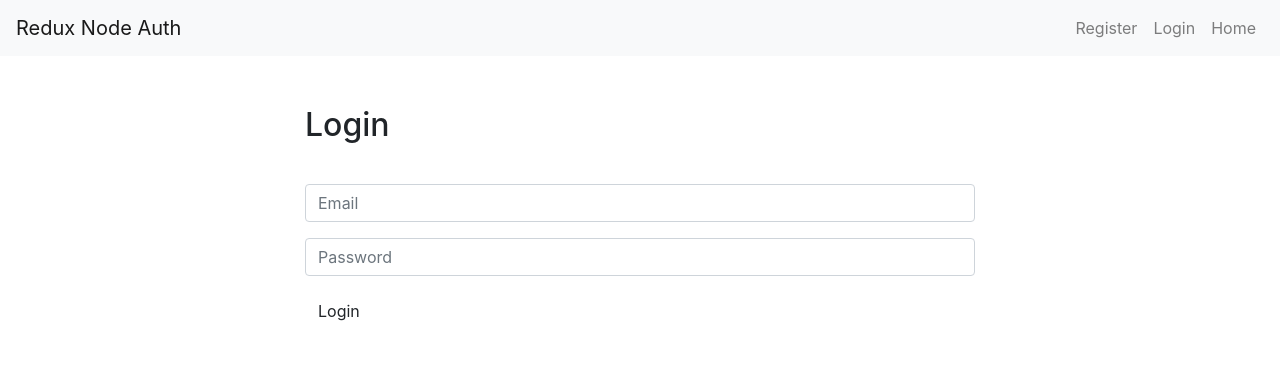
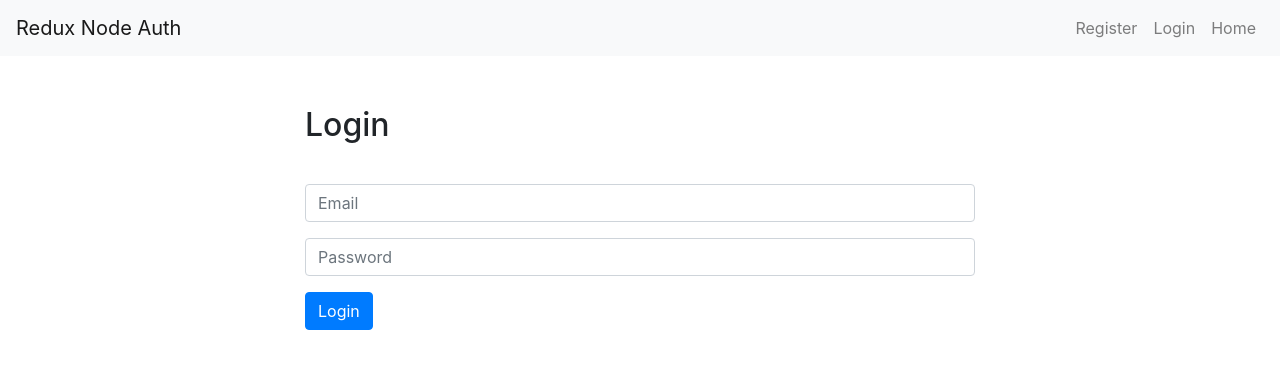
Before and after one commit to OBrian16/ticket_yangu, a React (Create React App) app in the folder frontend/: page /login in a window 1280 px wide. Shown: the top 368 px of the page. Built offline with nearby package versions, Linux system fonts and the light colour scheme.

Commit message:
adds indexjs to reducers component

```diff
--- a/frontend/src/components/Login.js
+++ b/frontend/src/components/Login.js
@@ -54,7 +54,7 @@ class Login extends Component {
                         />
                     </div>
                     <div className="form-group">
-                        <button type="submit" className="btn btn-pri    mary">
+                        <button type="submit" className="btn btn-primary">
                             Login
                     </button>
                     </div>
--- a/frontend/src/components/Register.js
+++ b/frontend/src/components/Register.js
@@ -35,7 +35,7 @@ class Register extends Component {
     render() {
         return(
         <div className="container" style={{ marginTop: '50px', width: '700px'}}>
-            <h2 style={{marginBottom: '40px'}}>Registration</h2>
+            <h2 style={{marginBottom: '40px'}}>Register</h2>
             <form onSubmit={ this.handleSubmit }>
                 <div className="form-group">
                     <input
--- /dev/null
+++ b/frontend/src/reducers/index.js
@@ -0,0 +1,5 @@
+import { combineReducers } from 'redux';
+
+export default combineReducers({
+
+})
```
Also changed, not shown: frontend/src/components/Home.js (line endings or trailing spaces).
